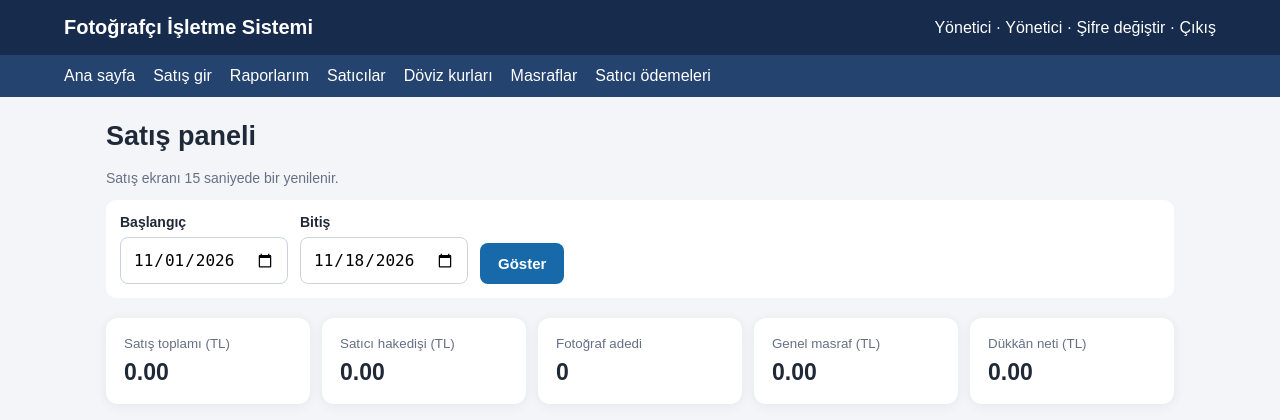
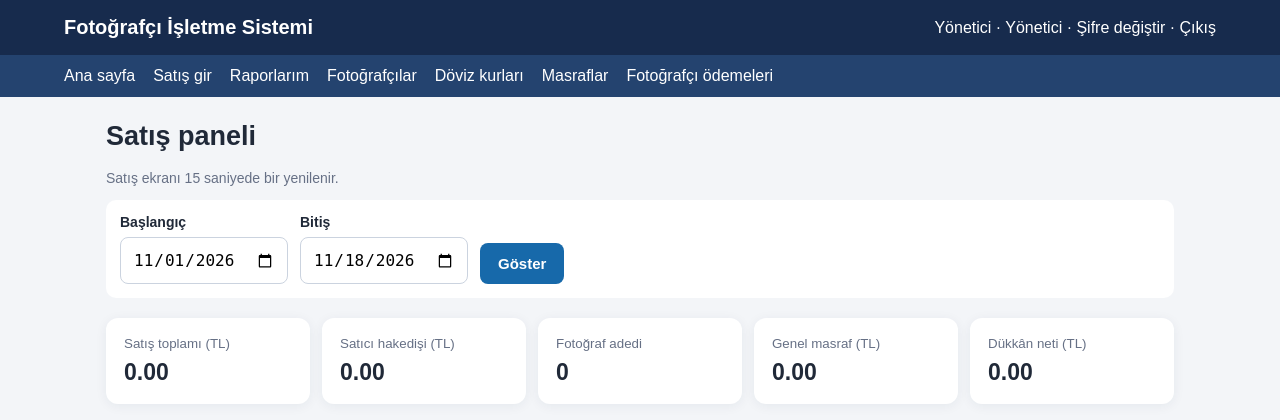
Before and after one commit to yusufaltinay16-pixel/fotografci-satis-sistemi, a Flask app: page /dashboard in a window 1280 px wide. Shown: the top 420 px of the page. Run offline with Flask 3, Linux system fonts and the light colour scheme; the visitor is signed in with stand-in values (Sample User, id 1); data comes from the database, SQL or seed files in the repository; data that the repository does not hold is empty; some libraries are stand-ins or nearby versions.

Commit message:
Arayüzde Satıcı ifadelerini Fotoğrafçı olarak değiştir

```diff
--- a/templates/base.html
+++ b/templates/base.html
@@ -1,8 +1,8 @@
 <!doctype html><html lang="tr"><head><meta charset="utf-8"><meta name="viewport" content="width=device-width, initial-scale=1">
 <title>Fotoğrafçı İşletme Sistemi</title><link rel="stylesheet" href="{{ url_for('static', filename='style.css') }}"></head>
 <body><header><div class="brand">Fotoğrafçı İşletme Sistemi</div>
-{% if me %}<div class="user">{{ me['full_name'] }} · {{ 'Yönetici' if me['role']=='admin' else 'Satıcı' }} · <a href="{{ url_for('change_password') }}">Şifre değiştir</a> · <a href="{{ url_for('logout') }}">Çıkış</a></div>{% endif %}</header>
+{% if me %}<div class="user">{{ me['full_name'] }} · {{ 'Yönetici' if me['role']=='admin' else 'Fotoğrafçı' }} · <a href="{{ url_for('change_password') }}">Şifre değiştir</a> · <a href="{{ url_for('logout') }}">Çıkış</a></div>{% endif %}</header>
 {% if me %}<nav><a href="{{ url_for('dashboard') }}">Ana sayfa</a><a href="{{ url_for('sale') }}">Satış gir</a><a href="{{ url_for('reports') }}">Raporlarım</a>
-{% if me['role']=='admin' %}<a href="{{ url_for('sellers') }}">Satıcılar</a><a href="{{ url_for('rates') }}">Döviz kurları</a><a href="{{ url_for('expenses') }}">Masraflar</a><a href="{{ url_for('payments') }}">Satıcı ödemeleri</a>{% endif %}</nav>{% endif %}
+{% if me['role']=='admin' %}<a href="{{ url_for('sellers') }}">Fotoğrafçılar</a><a href="{{ url_for('rates') }}">Döviz kurları</a><a href="{{ url_for('expenses') }}">Masraflar</a><a href="{{ url_for('payments') }}">Fotoğrafçı ödemeleri</a>{% endif %}</nav>{% endif %}
 <main>{% with messages=get_flashed_messages() %}{% if messages %}{% for m in messages %}<div class="flash">{{m}}</div>{% endfor %}{% endif %}{% endwith %}{% block content %}{% endblock %}</main>
 <footer>Fotoğrafçı Satış ve Hakediş Sistemi</footer></body></html>
```
